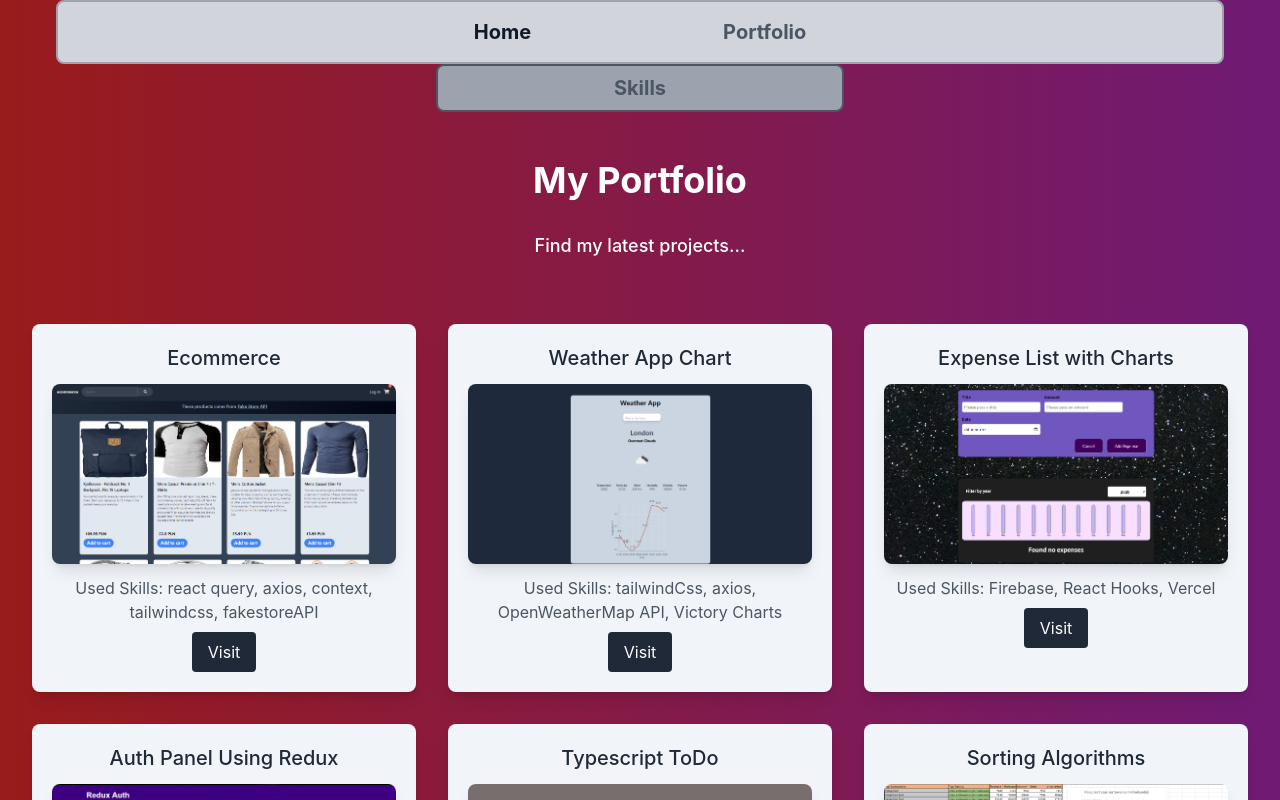
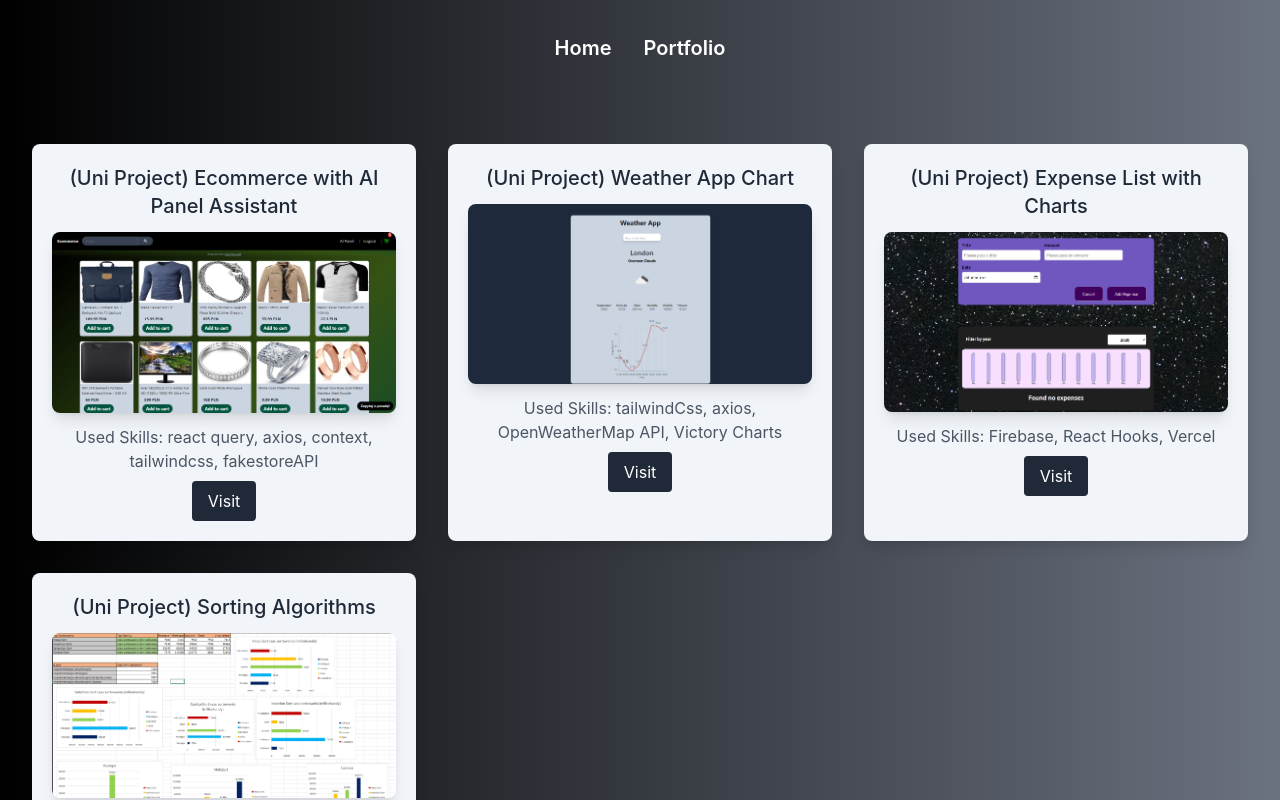
Before and after one commit to xenoxkuba/portfolio, a React (Create React App) app: page / in a window 1280 px wide. Shown: the top 800 px of the page. Built offline with nearby package versions, Linux system fonts and the light colour scheme.

Commit message:
modified styling and projects displayed

```diff
--- a/src/Home.jsx
+++ b/src/Home.jsx
@@ -1,22 +1,17 @@
 import Navigation from "./Nav";
 import { FaGithub, FaLinkedin, FaEnvelope } from "react-icons/fa";
-import SkillsNav from "./SkillsNav";
 
 export default function Home() {
   const email = "jakub.purczynski@onet.pl";
 
   return (
-    <div className="bg-gradient-to-r from-fuchsia-900 to-red-800 min-h-screen ">
+    <div className="bg-gradient-to-r from-black to-gray-500 min-h-screen ">
       <Navigation />
-      <SkillsNav />
       <div className=" mx-auto py-12 px-4 sm:px-6 lg:px-8">
-        <h1 className="text-4xl font-bold text-center text-white mb-8">
-          Hi I'm Jakub
+        <h1 className="text-4xl font-bold text-center text-white mb-8 p-8">
+          Hi I'm Jakub Purczyński
         </h1>
-        <p className="text-lg font-medium text-center text-white mb-16">
-          Self taught React Web Developer
-        </p>
-        <h2 className="text-2xl font-bold text-center text-gray-400 mb-2   animate-bounce">
+        <h2 className="text-2xl font-bold text-center text-gray-400 mb-2 p-8  animate-bounce">
           Welcome to my Portfolio
         </h2>
         <div className="border-2 border-gray-400 rounded-lg  bg-gray-300 w-80 mx-auto ">
--- a/src/Nav.jsx
+++ b/src/Nav.jsx
@@ -3,25 +3,22 @@ import { Link } from "react-router-dom";
 
 const Navigation = () => {
   return (
-    <nav className="flex justify-center ">
-      <ul className="xl:flex xl:px-80 xl:py-4  border-8 sm:border-2 border-gray-400 sm:rounded-lg bg-gray-300 ">
-        <li className="mx-4 ">
-          <Link
-            className="text-gray-900 hover:text-gray-900 font-bold text-xl px-20 "
-            to="/home"
-          >
+    <nav className="bg-gradient-to-r from-black to-gray-500 py-4">
+      <div className="container mx-auto flex justify-center items-center h-16">
+        <ul className="flex space-x-8">
+          <li>
+            <Link to="/home" className="text-xl font-semibold text-white hover:text-gray-200">
               Home
             </Link>
           </li>
-        <li className="mx-4 flex justify center">
-          <Link
-            className="text-gray-600 hover:text-gray-900 font-bold text-xl px-20 "
-            to="/"
-          >
+          <li>
+            <Link to="/" className="text-xl font-semibold text-white hover:text-gray-200">
               Portfolio
             </Link>
           </li>
+          {/* Dodaj więcej elementów nawigacji według potrzeb */}
         </ul>
+      </div>
     </nav>
   );
 };
--- a/src/Portfolio.jsx
+++ b/src/Portfolio.jsx
@@ -1,57 +1,35 @@
 import Project from "./Project";
 import Navigation from "./Nav";
-import SkillsNav from "./SkillsNav";
 
 const Portfolio = () => {
   return (
-    <div className="bg-gradient-to-r from-red-800 to-fuchsia-900 min-h-screen">
+    <div className="bg-gradient-to-r from-black to-gray-500 min-h-screen">
       <Navigation />
-      <SkillsNav />
       <div className="container mx-auto py-12 px-4 sm:px-6 lg:px-8">
-        <h1 className="text-4xl font-bold text-center text-white mb-8">
-          My Portfolio
-        </h1>
-        <p className="text-lg font-medium text-center text-white mb-16">
-          Find my latest projects...
-        </p>
         <div className="grid grid-cols-1 md:grid-cols-2 lg:grid-cols-3 gap-8">
           <Project
-            title="Ecommerce "
+            title="(Uni Project) Ecommerce with AI Panel Assistant "
             projectLink="https://ecommerce-query-ctx.vercel.app/  "
             imgLink="/ecommerceImg.png"
             alt="ecommerce Screenshot"
             usedSkills="react query, axios, context, tailwindcss, fakestoreAPI"
           />
           <Project
-            title="Weather App Chart"
+            title="(Uni Project) Weather App Chart"
             projectLink="https://jakub-purczynski-weather.vercel.app/ "
             imgLink="/weatherAppImg.png"
             alt="Weather App Screenshot"
             usedSkills="tailwindCss, axios, OpenWeatherMap API, Victory Charts "
           />
           <Project
-            title="Expense List with Charts"
-            projectLink="https://xenoxkuba.github.io/PZ_expense_list/ "
+            title="(Uni Project) Expense List with Charts"
+            projectLink="https://github.com/xenoxkuba/-Uni-Project-PZ_expense_list"
             imgLink="/expenseListImg.png"
             alt="Expense List Screenshot"
             usedSkills="Firebase, React Hooks, Vercel"
           />
           <Project
-            title="Auth Panel Using Redux"
-            projectLink="https://redux-auth-ten.vercel.app/ "
-            imgLink="/reduxAuthImg.png"
-            alt="Redux Auth Screenshot"
-            usedSkills="React Redux"
-          />
-          <Project
-            title="Typescript ToDo "
-            projectLink="https://typescript-todo-pearl.vercel.app/"
-            imgLink="/typescriptToDoImg.png"
-            alt="Typescript ToDo Screenshot"
-            usedSkills="Basic TypeScript"
-          />
-          <Project
-            title="Sorting Algorithms"
+            title="(Uni Project) Sorting Algorithms"
             projectLink="https://docs.google.com/document/d/1rBGc2P_4LOvkpacPqnInWW2M2nLmWN25/edit?usp=sharing&ouid=101091025811563747912&rtpof=true&sd=true"
             imgLink="/sortingAlgorithms.png"
             alt="Sorting Algorithms Screenshot"
--- a/src/SkillsNav.jsx
+++ /dev/null
@@ -1,20 +0,0 @@
-import React from "react";
-import { Link } from "react-router-dom";
-
-const SkillsNav = () => {
-  return (
-    <Link to="/skills">
-      <nav className="flex justify-center  ">
-        <ul className="sm:flex  sm:px-20 py-2  border-2 sm:border-2 border-gray-600 rounded-lg bg-gray-400 ">
-          <li className="mx-4 ">
-            <h2 className="text-gray-600 hover:text-gray-900 font-bold text-xl px-20 ">
-              Skills
-            </h2>
-          </li>
-        </ul>
-      </nav>
-    </Link>
-  );
-};
-
-export default SkillsNav;
```
Also changed, not shown: public/ecommerceImg.png. Lines whose indentation alone changed are shown as unchanged.
